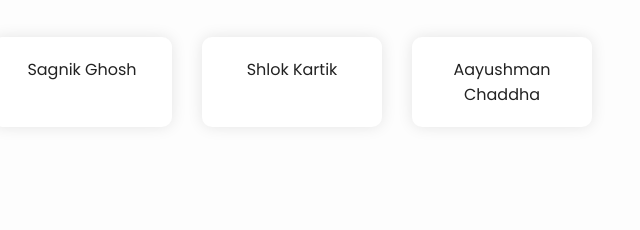
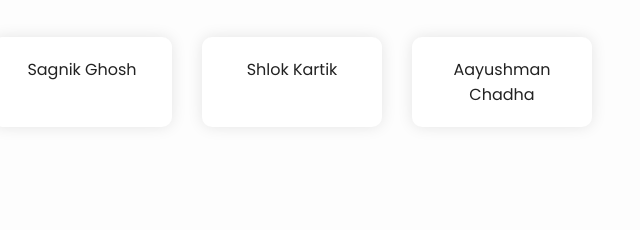
Before and after one commit to Haroharonai/art-website, a plain HTML site: page index.html in a window 1280 px wide. Shown: the part 719-949 px from the top of the page, 558-1198 px from the left. Drawn offline with nearby package versions, Linux system fonts and the light colour scheme.

Commit message:
Update index.html

```diff
--- a/index.html
+++ b/index.html
@@ -277,7 +277,7 @@
         <div class="team-card"><p>Aurva Patil</p></div>
         <div class="team-card"><p>Sagnik Ghosh</p></div>
         <div class="team-card"><p>Shlok Kartik</p></div>
-        <div class="team-card"><p>Aayushman Chaddha</p></div>
+        <div class="team-card"><p>Aayushman Chadha</p></div>
         <div class="team-card" align="center"><p align="center">Paarth Upadhya</p></div>
       </div>
     </section>
```
